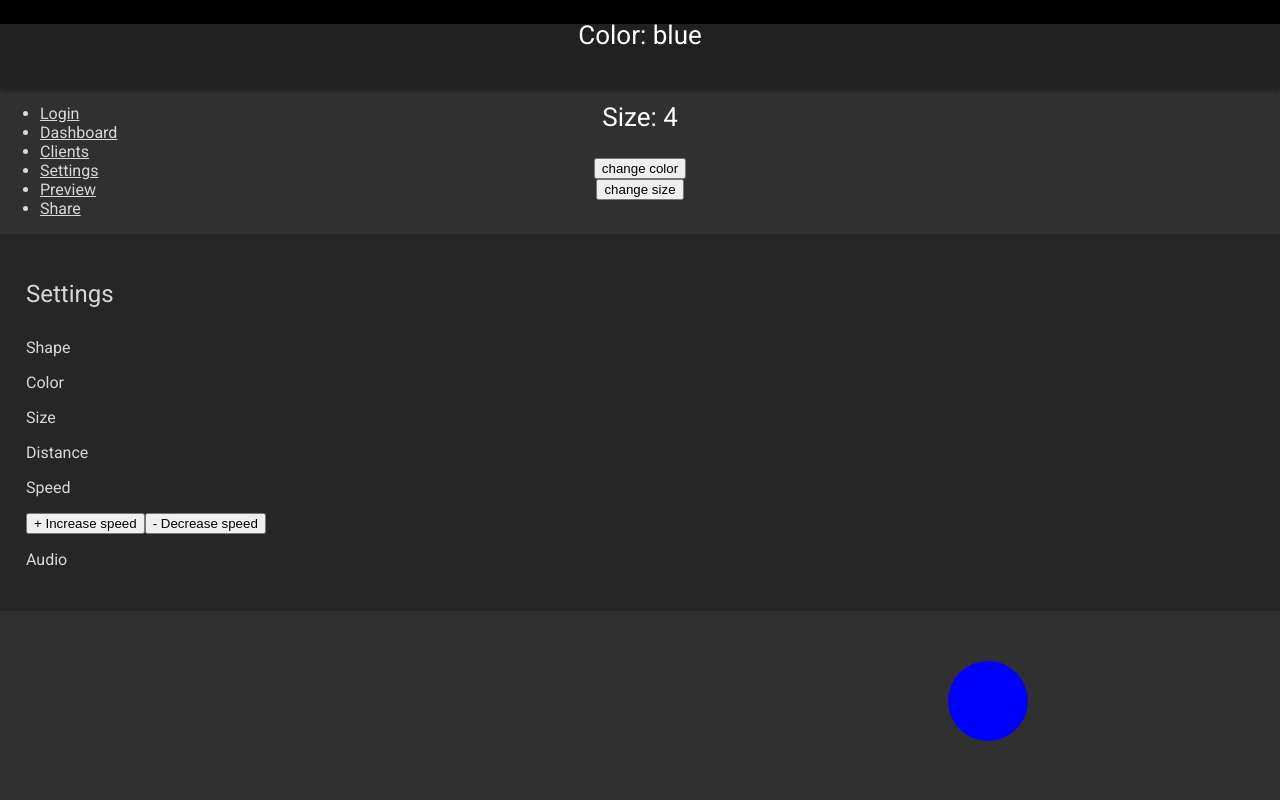
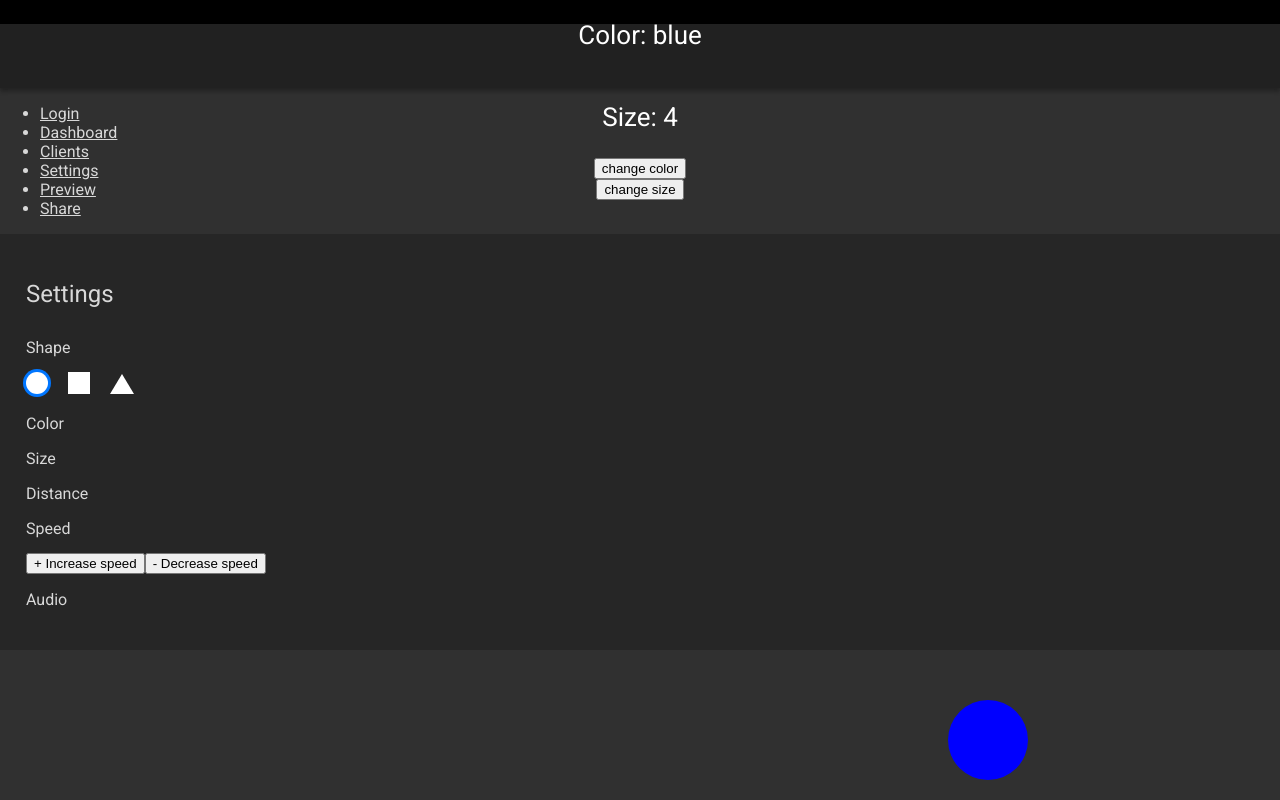
Before and after one commit to hannahmshin/lucent, a React (Create React App) app in the folder client/: page /settings in a window 1280 px wide. Built offline with nearby package versions, Linux system fonts and the light colour scheme; no server answers.

Commit message:
feat(Settings): shape selector for circle and square

```diff
--- a/client/src/App.css
+++ b/client/src/App.css
@@ -23,6 +23,7 @@ h2 {
 
 h3 {
   font-size: 16px;
+  margin-bottom: 15px;
 }
 
 .App {
@@ -95,14 +96,18 @@ nav + div {
 .shape {
   position: relative;
   background-color: red;
-  width: 80px;
-  height: 80px;
-	border-radius: 80px;
+
   display: block;
 	top: 0;
 
   x-transition: all 1s ease-out;
   animation: ani 4s infinite;
+}
+
+.shape.circle {
+  width: 80px;
+  height: 80px;
+	border-radius: 80px;
 }
 
 
@@ -141,8 +146,24 @@ nav button {
   background-color: #fff;
   width: 22px;
   height: 22px;
+  display: inline-block;
+  margin-right: 20px;
 }
 
 .shape-circle {
   border-radius: 22px;
 }
+
+.shape-circle.selected,
+.shape-square.selected {
+  outline: none;
+  box-shadow: 0 0 0 3px #0076FF;
+}
+.shape-triangle {
+  display: inline-block;
+  width: 0;
+  height: 0;
+  border-left: 12px solid transparent;
+  border-right: 12px solid transparent;
+  border-bottom: 20px solid #fff;
+}
--- a/client/src/components/Settings.js
+++ b/client/src/components/Settings.js
@@ -5,18 +5,45 @@ function Settings(props) {
   const {color, size} = props.state
 
   const increaseSpeed = () => {
-    const lightElem = document.getElementById("elem");
+    let lightElem = document.getElementById("elem");
     if (lightSpeed > 1) {
       lightSpeed -= 1;
     }
     lightElem.style = 'animation: ani ' + lightSpeed + 's infinite';
   };
 
-
   const decreaseSpeed = () => {
-    const lightElem = document.getElementById("elem");
+    let lightElem = document.getElementById("elem");
     lightSpeed += 1;
     lightElem.style = 'animation: ani ' + lightSpeed + 's infinite';
+  }
+
+  const changeShape = (className) => {
+    let lightElem = document.getElementById("elem");
+    let elemStyle = window.boom = lightElem.style.cssText.split(';');
+
+
+    if (className.indexOf('square') > -1) {
+      elemStyle.push('border-radius: 0');
+    }
+
+    if (className.indexOf('circle') > -1) {
+      elemStyle.push('border-radius: 80px');
+    }
+
+    lightElem.style.cssText = elemStyle.join(';')
+  }
+
+  const onClickShape = (event) => {
+    const el = event.target;
+
+    const shapes = el.parentNode.querySelectorAll('span')
+    shapes.forEach(item => {
+      item.classList.remove('selected')
+    });
+
+    el.classList.add('selected');
+    changeShape(el.className)
   }
 
   return (
@@ -24,9 +51,11 @@ function Settings(props) {
       <section id="settings-configure">
         <h2>Settings</h2>
 
-        <section className="configuration">
+        <section className="configuration" id="shape">
           <h3>Shape</h3>
-          <span className="shape-circle"></span>
+          <span className="shape-circle selected" onClick={onClickShape}></span>
+          <span className="shape-square" onClick={onClickShape}></span>
+          <span className="shape-triangle"></span>
         </section>
 
         <section className="configuration">
@@ -56,7 +85,7 @@ function Settings(props) {
 
       <div className="container">
         <div className="path">
-          <span id="elem" className="shape trail" style={{backgroundColor: color}}></span>
+          <span id="elem" className="shape circle trail" style={{backgroundColor: color}}></span>
         </div>
       </div>
     </section>
```
